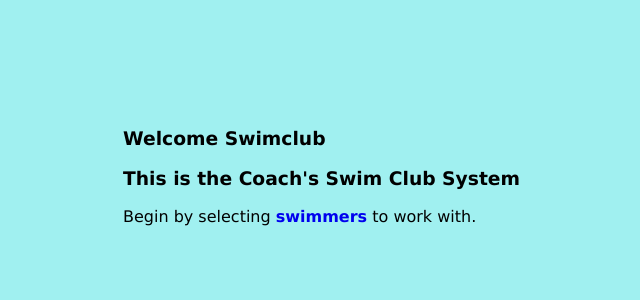
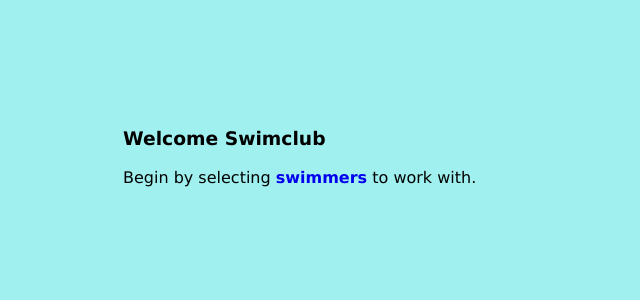
Before and after one commit to GakuruAlex/Learn, a Flask app: page / in a window 1280 px wide. Shown: the top 300 px of the page, without its empty margins (5-645 px from the left). Run offline with Flask 3, Linux system fonts and the light colour scheme.

Commit message:
brushing up base html

```diff
--- a/webapp/templates/index.html
+++ b/webapp/templates/index.html
@@ -3,7 +3,7 @@
 
 {% block body %}
     <p>
-        <h3>This is the Coach's Swim Club System</h3>
+
         Begin by selecting <a href="/swimmers">swimmers</a>  to work with.
     </p>
 {% endblock body %}
```
